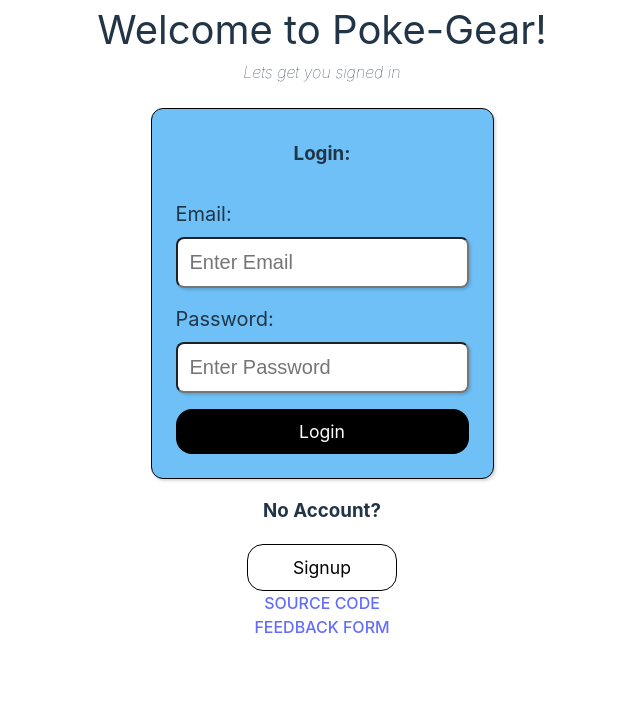
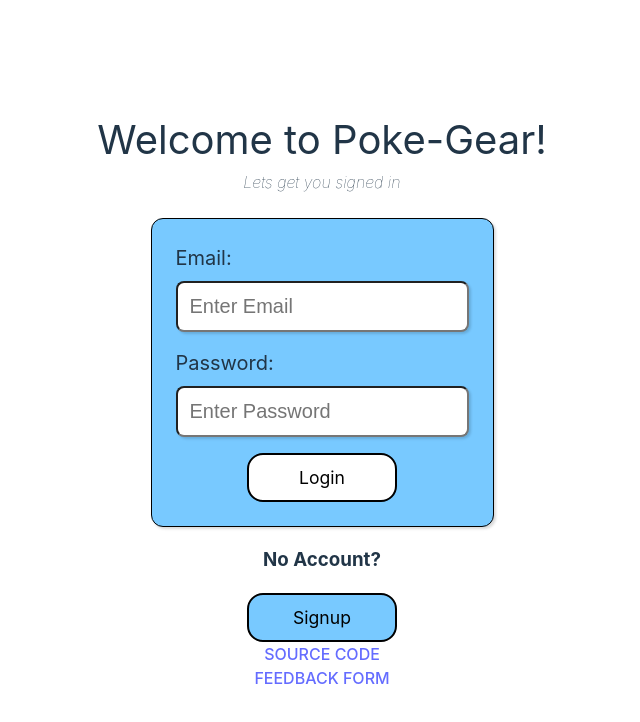
Before and after one commit to Eoljjang/poke-gear, a React (Vite) app in the folder client/: page /login in a window 1280 px wide. Shown: the top 722 px of the page, without its empty margins (318-958 px from the left). Built offline with nearby package versions, Linux system fonts and the light colour scheme.

Commit message:
login-page style adjust

```diff
--- a/client/src/styles/Colours.module.css
+++ b/client/src/styles/Colours.module.css
@@ -1,5 +1,5 @@
 .light-blue{
-    background-color: #BBE1FA;
+    background-color: #78C9FF;
 }
 
 .dark-blue{
--- a/client/src/styles/views/Login.module.css
+++ b/client/src/styles/views/Login.module.css
@@ -31,7 +31,6 @@
     flex-direction: column;
     align-items: center;
     justify-content: center;
-    background-color: #6ec0f7;
     border: 1px solid black;
     padding: 12px;
     border-radius: 12px;
@@ -76,37 +75,36 @@
 }
 
 #login-btn{
-    border: none;
+    border: 2px solid black;
     border-radius: 16px;
     font-size:1.1rem;
-    background: black;
-    color: white;
+    background: white;
+    color: black;
     padding: 12px;
-    width: 100%;
+    width: 150px;
 }
 
 #login-btn:hover{
-    border: none;
+    background: #78C9FF;
     scale: 1.05;
     transition: 0.2s;
 }
 
 #login-btn:not(:hover){
-    border: none;
     transition: 0.2s;
 }
 
 #navigate-signup-btn{
     border-radius: 16px;
     font-size:1.1rem;
-    background-color: white;
-    border: 1px solid black;
+    border: 2px solid black;
     color: black;
     padding: 12px;
     width: 150px;
 }
 
 #navigate-signup-btn:hover{
+    background: white;
     scale: 1.05;
     transition: 0.2s;
 }
@@ -114,8 +112,6 @@
 #navigate-signup-btn:not(:hover){
     transition: 0.2s;
 }
-
-
 
 .signup-container{
     display: flex;
--- a/client/src/views/Login.jsx
+++ b/client/src/views/Login.jsx
@@ -2,6 +2,7 @@ import { useNavigate } from 'react-router-dom'
 import { useState } from 'react';
 import axios from "axios"
 import styles from '../styles/views/Login.module.css'
+import colours from '../styles/Colours.module.css'
 const dbUrl = import.meta.env.VITE_DB_URL; // Takes the db_url depending on if you're on dev or production.
 
 function Login() {
@@ -45,13 +46,12 @@ function Login() {
         navigate("/signup")
     }
     return(
-        <div className="login-page">
+        <div className={styles["login-page"]}>
             <div className={styles.header}>
                 <div className={styles['header-text']}>Welcome to Poke-Gear!</div>
                 <div className={styles["subheader-text"]}>Lets get you signed in</div>
             </div>
-            <div className={styles["login-form-container"]}>
-                <h3>Login:</h3>
+            <div className={`${styles["login-form-container"]} ${colours["light-blue"]}`}>
                 <form className={styles["login-form"]} action="" method="POST" onSubmit={handleLogin}>
                     <div className={styles["input-container"]}>
                         <label htmlFor="email">Email:</label>
@@ -72,7 +72,7 @@ function Login() {
 
             <div className={styles["signup-container"]}>
                 <h3>No Account?</h3>
-                <button id={styles["navigate-signup-btn"]} onClick={btnSignupClick}>Signup</button>
+                <button id={`${styles["navigate-signup-btn"]}`} className={colours["light-blue"]} onClick={btnSignupClick}>Signup</button>
                 <a target="_blank"href="https://github.com/Eoljjang/poke-gear">SOURCE CODE</a>
                 <a  target="_blank" href="https://docs.google.com/forms/d/e/1FAIpQLScFrNA2vyXdRFx8MY1VdoDZtaKC2A6DeRRzlND4tPj17URP0w/viewform?usp=sharing">FEEDBACK FORM</a>
             </div>
```
